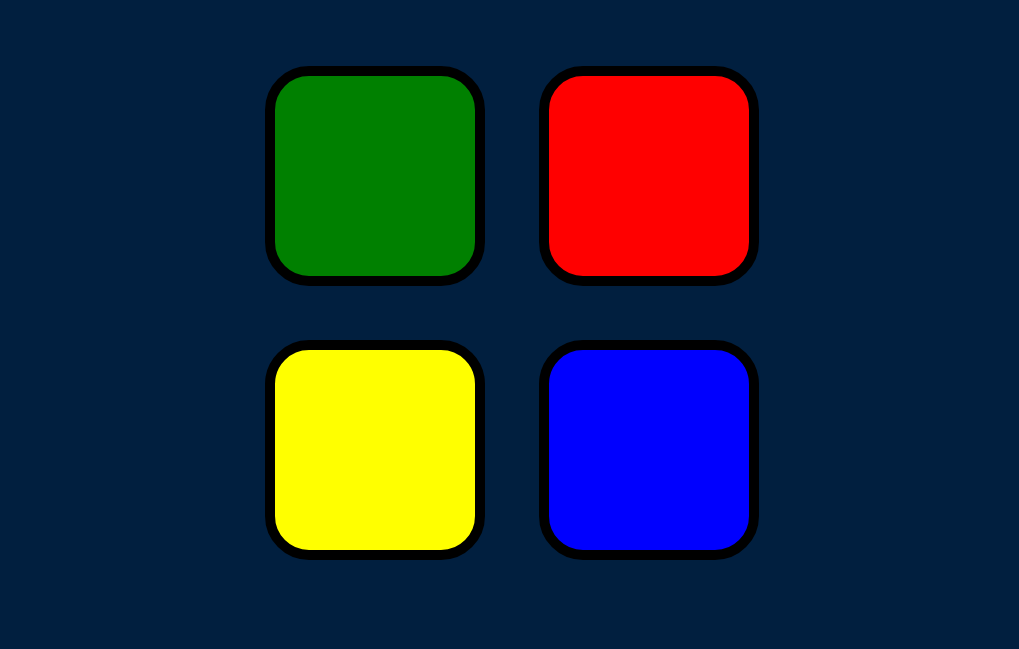
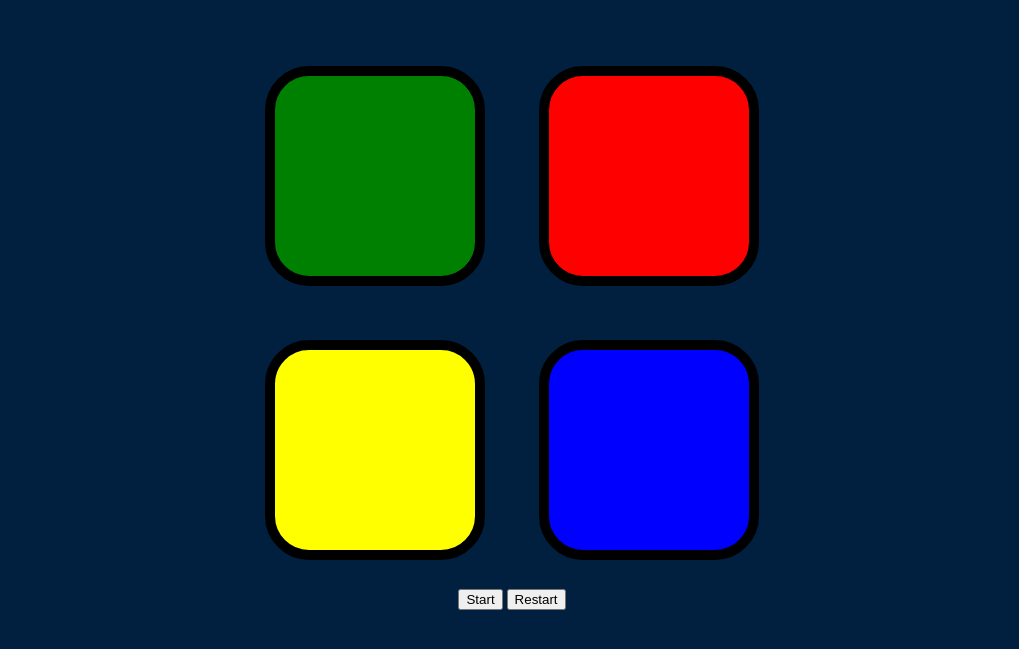
Before and after one commit to SivaranjanVithushan/simonGame, a plain HTML site: page index.html in a window 1280 px wide. Shown: the part 133-782 px from the top of the page, without its empty margins (128-1147 px from the left). Drawn offline with nearby package versions, Linux system fonts and the light colour scheme.

Commit message:
button add

```diff
--- a/index.html
+++ b/index.html
@@ -33,6 +33,10 @@
 
     </div>
 
+    <div class="row">
+      <input type="button" value="Start">
+      <input type="reset" value="Restart">
+    </div>
   </div>
 
   <script src="https://code.jquery.com/jquery-3.6.0.js" integrity="sha256-H+K7U5CnXl1h5ywQfKtSj8PCmoN9aaq30gDh27Xc0jk=" crossorigin="anonymous"></script>
```
